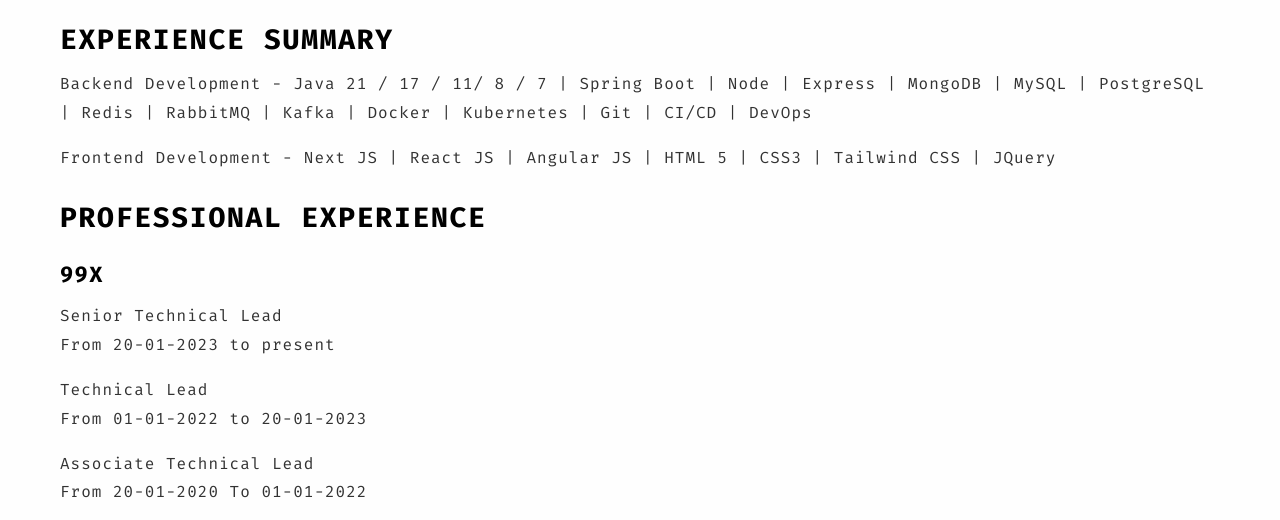
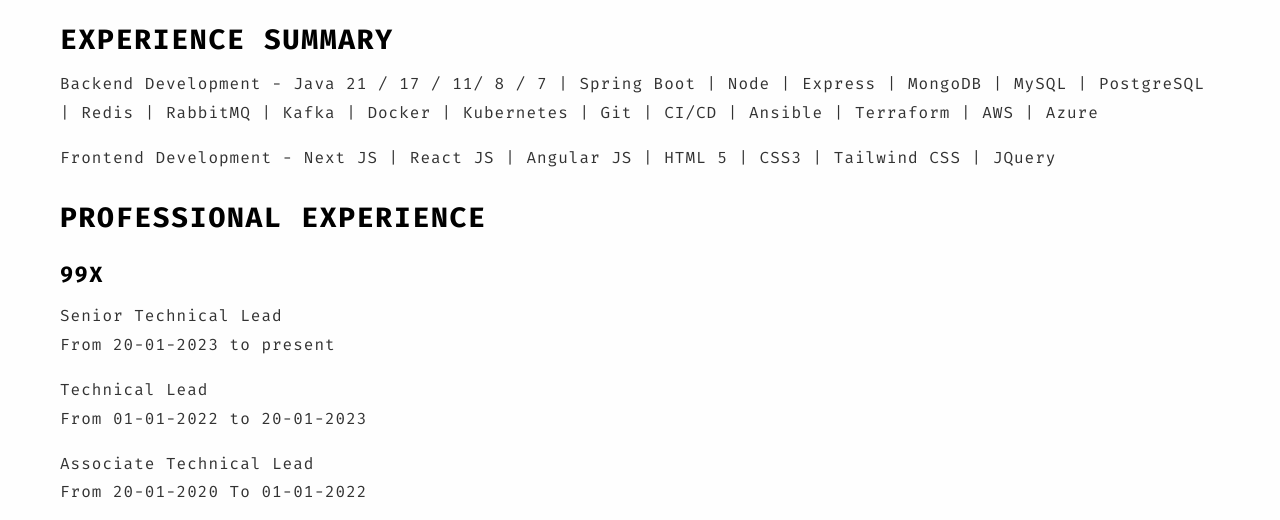
Before and after one commit to chinthaka-dinadasa/chinthaka-dinadasa.github.io, a plain HTML site: page portofolio/index.html in a window 1280 px wide. Shown: the part 147-667 px from the top of the page. Drawn offline with nearby package versions, Linux system fonts and the light colour scheme; a script that the page names is missing.

Commit message:
added changes

```diff
--- a/portofolio/index.html
+++ b/portofolio/index.html
@@ -81,7 +81,8 @@
           <h2 id="experience-summary">Experience Summary</h2>
 
           <p>Backend Development - Java 21 / 17 / 11/ 8 / 7 | Spring Boot | Node | Express | MongoDB | MySQL |
-            PostgreSQL | Redis | RabbitMQ | Kafka | Docker | Kubernetes | Git | CI/CD | DevOps</p>
+            PostgreSQL | Redis | RabbitMQ | Kafka | Docker | Kubernetes | Git | CI/CD | Ansible | Terraform | AWS | Azure</p>
+
 
           <p>Frontend Development - Next JS | React JS | Angular JS | HTML 5 | CSS3 | Tailwind CSS | JQuery</p>
 
```
